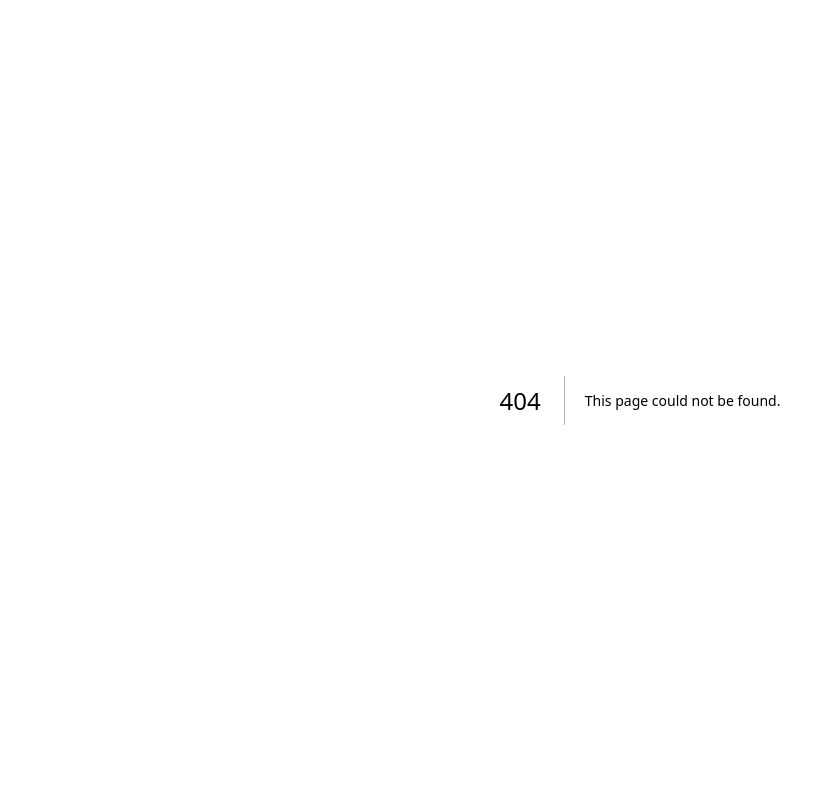
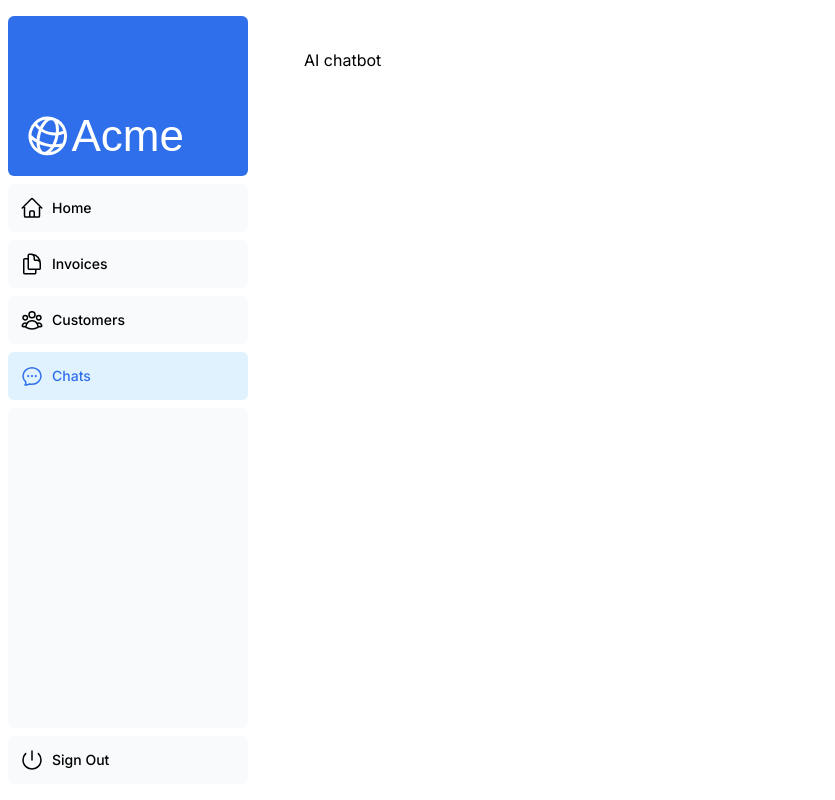
Before and after one commit to CalvinZhang1013/nextjs-dashboard, a Next.js app: page /dashboard/chat in a window 1280 px wide. Before the commit this address had no page. Shown: the whole page, without its empty margins (0-835 px from the left). Built offline with nearby package versions, Linux system fonts and the light colour scheme; a web font is replaced by a local one.

Commit message:
update chat page

```diff
--- /dev/null
+++ b/app/dashboard/chat/page.tsx
@@ -0,0 +1,3 @@
+export default function Page() {
+  return <p> AI chatbot </p>;
+}
--- a/app/ui/dashboard/nav-links.tsx
+++ b/app/ui/dashboard/nav-links.tsx
@@ -3,6 +3,7 @@ import {
   UserGroupIcon,
   HomeIcon,
   DocumentDuplicateIcon,
+  ChatBubbleOvalLeftEllipsisIcon,
 } from "@heroicons/react/24/outline";
 import Link from "next/link";
 import { usePathname } from "next/navigation";
@@ -18,6 +19,11 @@ const links = [
     icon: DocumentDuplicateIcon,
   },
   { name: "Customers", href: "/dashboard/customers", icon: UserGroupIcon },
+  {
+    name: "Chats",
+    href: "/dashboard/chat",
+    icon: ChatBubbleOvalLeftEllipsisIcon,
+  },
 ];
 
 export default function NavLinks() {
```
